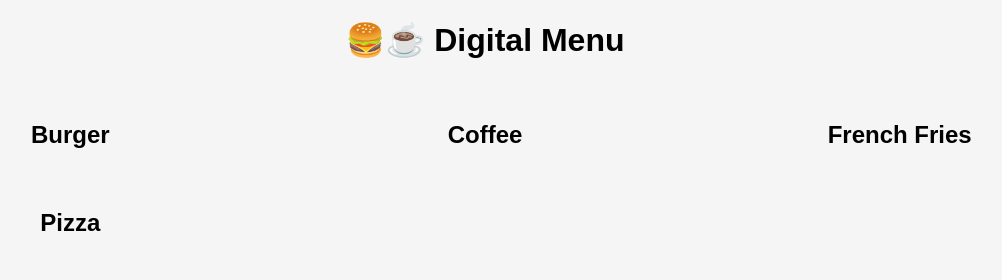
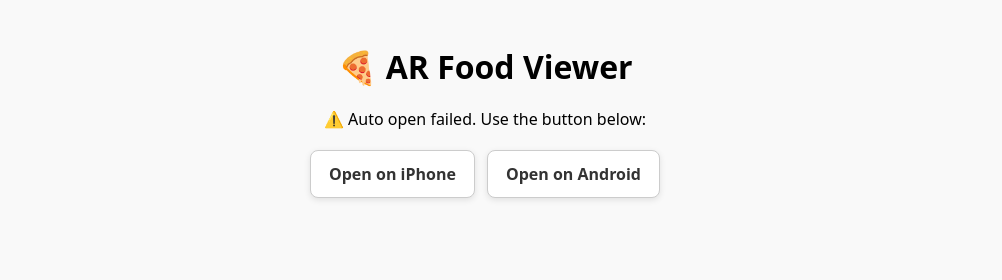
Before and after one commit to udfbhvhgb65151/digital-menu, a plain HTML site: page index.html in a window 1280 px wide. Shown: the whole page, without its empty margins (155-1157 px from the left). Drawn offline with Linux system fonts and the light colour scheme; some packages are replaced by stand-ins of ours; a script that the page names is missing.

Commit message:
Update index.html

```diff
--- a/index.html
+++ b/index.html
@@ -1,83 +1,84 @@
 <!DOCTYPE html>
 <html lang="en">
 <head>
-    <meta charset="UTF-8">
-    <meta name="viewport" content="width=device-width, initial-scale=1.0">
-    <title>Digital Menu</title>
-    <script type="module" src="https://ajax.googleapis.com/ajax/libs/model-viewer/3.0.1/model-viewer.min.js"></script>
+  <meta charset="utf-8" />
+  <meta name="viewport" content="width=device-width,initial-scale=1" />
+  <title>AR Redirect</title>
+  <meta name="apple-mobile-web-app-capable" content="yes">
   <style>
-      body {
-        font-family: Arial, sans-serif;
-        text-align: center;
-        background: #f5f5f5;
+    body { font-family: system-ui, Arial, sans-serif; margin: 0; padding: 24px; background:#f9f9f9; text-align:center; }
+    h1 { margin-bottom:20px; }
+    .hidden { display:none; }
+    .btn {
+      padding:12px 18px;
+      border:1px solid #ccc;
+      border-radius:8px;
+      cursor:pointer;
+      background:#fff;
+      text-decoration:none;
+      color:#333;
+      font-weight:600;
+      box-shadow:0 2px 6px rgba(0,0,0,0.1);
     }
-      .menu {
-        display: grid;
-        grid-template-columns: repeat(auto-fit, minmax(300px, 1fr));
-        gap: 20px;
-        padding: 20px;
-      }
-      model-viewer {
-        width: 100%;
-        height: 400px;
-        background: white;
-        border-radius: 12px;
-        box-shadow: 0 4px 12px rgba(0,0,0,0.1);
-      }
+    .btn:hover { background:#f0f0f0; }
+    .row { display:flex; gap:12px; align-items:center; justify-content:center; flex-wrap:wrap; margin-top:20px; }
   </style>
 </head>
 <body>
-    <h1>🍔☕ Digital Menu</h1>
-    <div class="menu">
+  <h1>🍕 AR Food Viewer</h1>
 
-      <!-- Burger -->
-      <div>
-        <h2>Burger</h2>
-        <model-viewer
-          src="burger.glb"
-          ios-src="burger.usdz"
-          ar
-          auto-rotate
-          camera-controls>
-        </model-viewer>
+  <noscript>
+    <p>JavaScript required. Open AR manually:</p>
+    <div class="row">
+      <a class="btn" rel="ar" href="https://udfbhvhgb65151.github.io/AR-MODEL/firsnfirsh.usdz">Open on iPhone (USDZ)</a>
+      <a class="btn" href="intent://arvr.google.com/scene-viewer/1.0?file=https://udfbhvhgb65151.github.io/AR-MODEL/firsnfirsh.glb&mode=ar_preferred#Intent;scheme=https;package=com.google.android.googlequicksearchbox;action=android.intent.action.VIEW;end;">Open on Android (Scene Viewer)</a>
+    </div>
+  </noscript>
+
+  <div id="fallback" class="hidden">
+    <p>⚠️ Auto open failed. Use the button below:</p>
+    <div class="row">
+      <a class="btn" id="btn-ios" rel="ar" href="#">Open on iPhone</a>
+      <a class="btn" id="btn-and" href="#">Open on Android</a>
+    </div>
   </div>
 
-      <!-- Coffee -->
-      <div>
-        <h2>Coffee</h2>
-        <model-viewer
-          src="coffee.glb"
-          ios-src="coffee.usdz"
-          ar
-          auto-rotate
-          camera-controls>
-        </model-viewer>
-      </div>
+  <script>
+    (function () {
+      // 👉 Replace these with your model links
+      const glb  = "https://udfbhvhgb65151.github.io/AR-MODEL/firsnfirsh.glb";
+      const usdz = "https://udfbhvhgb65151.github.io/AR-MODEL/firsnfirsh.usdz";
 
-      <!-- Fries -->
-      <div>
-        <h2>French Fries</h2>
-        <model-viewer
-          src="firsnfirsh.glb"
-          ios-src="firsnfirsh.usdz"
-          ar
-          auto-rotate
-          camera-controls>
-        </model-viewer>
-      </div>
+      // Buttons for manual fallback
+      document.getElementById("btn-ios").href = usdz;
+      document.getElementById("btn-and").href =
+        "intent://arvr.google.com/scene-viewer/1.0?file=" +
+        encodeURIComponent(glb) +
+        "&mode=ar_preferred#Intent;scheme=https;package=com.google.android.googlequicksearchbox;action=android.intent.action.VIEW;end;";
 
-      <!-- Pizza -->
-      <div>
-        <h2>Pizza</h2>
-        <model-viewer
-          src="pizza.glb"
-          ios-src="pizza.usdz"
-          ar
-          auto-rotate
-          camera-controls>
-        </model-viewer>
-      </div>
+      const ua = navigator.userAgent.toLowerCase();
+      const isiOS = /iphone|ipad|ipod/.test(ua);
+      const isAndroid = /android/.test(ua);
 
-    </div>
+      try {
+        if (isiOS) {
+          // iPhone → Quick Look (USDZ)
+          location.replace(usdz);
+          return;
+        }
+        if (isAndroid) {
+          // Android → Google Scene Viewer (GLB)
+          const intent = "intent://arvr.google.com/scene-viewer/1.0?file=" +
+                         encodeURIComponent(glb) +
+                         "&mode=ar_preferred#Intent;scheme=https;package=com.google.android.googlequicksearchbox;action=android.intent.action.VIEW;end;";
+          location.replace(intent);
+          return;
+        }
+      } catch(e) {}
+
+      // Desktop/unsupported → show fallback buttons
+      document.getElementById("fallback").classList.remove("hidden");
+    })();
+  </script>
 </body>
 </html>
```
Lines whose indentation alone changed are shown as unchanged.
